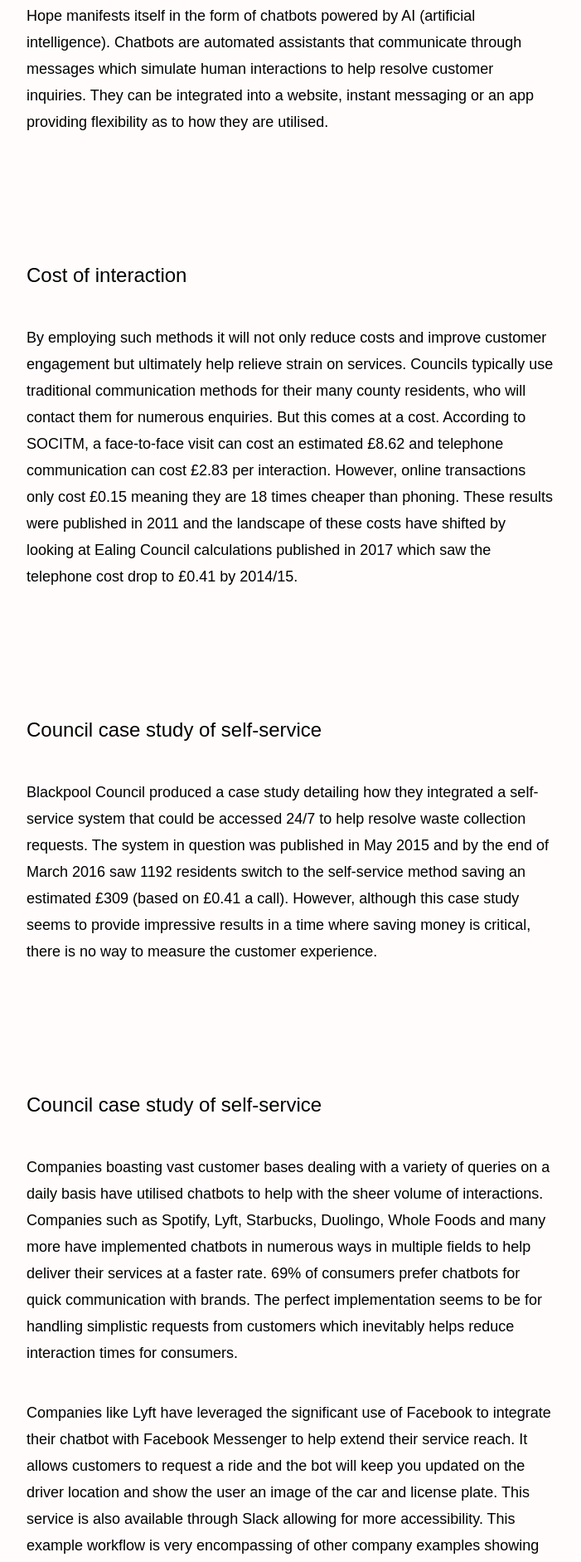
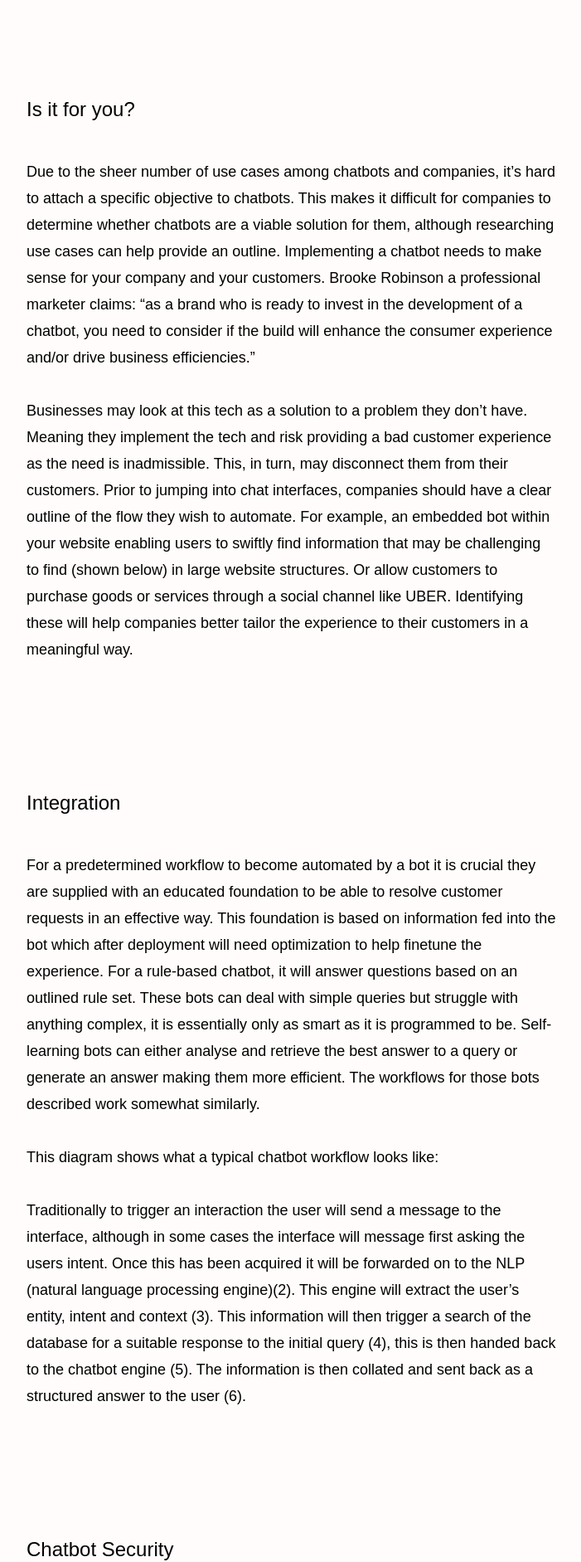
Before and after one commit to YAKKIOS/Yakkios-Studio-Site, a plain HTML site: page article 2.html in a window 1280 px wide. Shown: the part 1920-3803 px from the top of the page at 83% size, without its empty margins (288-989 px from the left). Drawn offline with nearby package versions, Linux system fonts and the light colour scheme; a small style sheet from the web is missing.

Commit message:
Added article 2

```diff
--- a/article 2.html
+++ b/article 2.html
@@ -94,39 +94,42 @@
 
 <div class="article">
   <div class="padding-block"></div>
-  <p>As we look into the future we can relish the fact that emerging technology is helping reshape our future for the better. Technology is forever evolving and consistently moving towards cost effectiveness, ease, speed and sophistication at an extraordinary rate.</p>
+  <p>This is the 2nd article in a 2-part series exploring chatbots as an experience. If you haven’t read the first article where we look at how chatbots can be used for high volume interactions, you can find the article <a href="">here</a>. But how viable are chat interfaces?</p>
 
-  <p>Sadly at the time of writing this blog insight, further cuts to local authorities were announced, with 36% of funding being cut by next year (2019) which is the biggest since 2010. Although ever increasing demand on public services and looming budget cuts threaten to stretch local councils even more, there are numerous digital transformation solutions to help alleviate building pressure. Admittedly the situation does not look optimal, however the ever increasing cost effective methods of dealing with customer enquiries provide hope.</p>
+  <h2>The chatbot market</h2>
 
-  <!--h3>"It is a long established fact that a reader will be distracted by the readable content of a page when looking at its layout. The point of using Lorem Ipsum is that it has a more-or-less normal distribution of letters, as opposed to using 'Content here, content here', making it look like readable English."</h3-->
+  <p>The chatbot market had an estimated worth of $190 million during 2016 and is predicted to see significant growth to $1.25 billion by 2025 which shows an unprecedented rise in adoption on a large scale. According to market analysis submitted by Grand Research Report, the top 3 markets expected to adopt this tech are E-commerce, Healthcare and Banking financial services. Although this market growth looks promising, it does not necessarily quantify whether the interfaces are viable for everybody or even at all.</p>
 
-  <h2>What can help?</h2>
+  <h2>Is it for you?</h2>
 
-  <p>Hope manifests itself in the form of chatbots powered by AI (artificial intelligence). Chatbots are  automated assistants that communicate through messages which simulate human interactions to help resolve customer inquiries. They can be integrated into a website, instant messaging or an app providing flexibility as to how they are utilised.</p>
+  <p>Due to the sheer number of use cases among chatbots and companies, it’s hard to attach a specific objective to chatbots. This makes it difficult for companies to determine whether chatbots are a viable solution for them, although researching use cases can help provide an outline. Implementing a chatbot needs to make sense for your company and your customers. Brooke Robinson a professional marketer claims: “as a brand who is ready to invest in the development of a chatbot, you need to consider if the build will enhance the consumer experience and/or drive business efficiencies.”
+  <br>
+  <br>
+  Businesses may look at this tech as a solution to a problem they don’t have. Meaning they implement the tech and risk providing a bad customer experience as the need is inadmissible. This, in turn, may disconnect them from their customers. Prior to jumping into chat interfaces, companies should have a clear outline of the flow they wish to automate. For example, an embedded bot within your website enabling users to swiftly find information that may be challenging to find (shown below) in large website structures. Or allow customers to purchase goods or services through a social channel like UBER. Identifying these will help companies better tailor the experience to their customers in a meaningful way.</p>
 
-  <h2>Cost of interaction</h2>
+  <h2>Integration</h2>
 
-  <p>By employing such methods it will not only reduce costs and improve customer engagement but ultimately help relieve strain on services. Councils typically use traditional communication methods for their many county residents, who will contact them for numerous enquiries. But this comes at a cost. According to SOCITM, a face-to-face visit can cost an estimated £8.62 and telephone communication can cost £2.83 per interaction. However, online transactions only cost £0.15 meaning they are 18 times cheaper than phoning. These results were published in 2011 and the landscape of these costs have shifted by looking at Ealing Council calculations published in 2017 which saw the telephone cost drop to £0.41 by 2014/15.</p>
+  <p>For a predetermined workflow to become automated by a bot it is crucial they are supplied with an educated foundation to be able to resolve customer requests in an effective way. This foundation is based on information fed into the bot which after deployment will need optimization to help finetune the experience. For a rule-based chatbot, it will answer questions based on an outlined rule set. These bots can deal with simple queries but struggle with anything complex, it is essentially only as smart as it is programmed to be. Self-learning bots can either analyse and retrieve the best answer to a query or generate an answer making them more efficient. The workflows for those bots described work somewhat similarly.
+  <br>
+  <br>
+  This diagram shows what a typical chatbot workflow looks like:
+  <br>
+  <br>
+  Traditionally to trigger an interaction the user will send a message to the interface, although in some cases the interface will message first asking the users intent. Once this has been acquired it will be forwarded on to the NLP (natural language processing engine)(2). This engine will extract the user’s entity, intent and context (3). This information will then trigger a search of the database for a suitable response to the initial query (4), this is then handed back to the chatbot engine (5). The information is then collated and sent back as a structured answer to the user (6).</p>
 
-  <h2>Council case study of self-service</h2>
+  <h2>Chatbot Security</h2>
 
-  <p>Blackpool Council produced a case study detailing how they integrated a self-service system that could be accessed 24/7 to help resolve waste collection requests. The system in question was published in May 2015 and by the end of March 2016 saw 1192 residents switch to the self-service method saving an estimated £309 (based on £0.41 a call). However, although this case study seems to provide impressive results in a time where saving money is critical, there is no way to measure the customer experience.</p>
+  <p>As with any other technology, chatbot security is of the utmost importance. Even more so as chatbots are equipped to handle financial and personal details through social media platforms bypassing rigorous verification processes. Although this worry is understandable chatbots are equipped with varying layers of security to help ensure their data is secure. Chatbots, for the most part, don’t really present security issues that haven’t already been fleshed out. While they are a fairly new technology the protocols used to protect them are not. The hosting platforms have their own security systems in place.
+  <br>
+  <br>
+  Chatbots use two main processes to ensure data protection. The first is user authentication and the second is authorization. Authentication can include two-factor and biometric. Much like banking apps when the user’s identity has been verified a generated authentication token will be sent to the receiving chatbot along with the request, in turn, they will then provide the requested information back to the user. For added protection authentication timeouts can be implemented which will revoke the user’s access after a given amount of time.
+  <br>
+  <br>
+  Providing authorization usually requires the user to undertake a specific task. For example, a push notification sent to their phone instructing them to follow a link or re-enter a code into the chat interface.</p>
 
-  <h2>Council case study of self-service</h2>
+  <h2>Conclusion</h2>
 
-  <p>Companies boasting vast customer bases dealing with a variety of queries on a daily basis have utilised chatbots to help with the sheer volume of interactions. Companies such as Spotify, Lyft, Starbucks, Duolingo, Whole Foods and many more have implemented chatbots in numerous ways in multiple fields to help deliver their services at a faster rate. 69% of consumers prefer chatbots for quick communication with brands. The perfect implementation seems to be for handling simplistic requests from customers which inevitably helps reduce interaction times for consumers.</p>
-
-<p>Companies like Lyft have leveraged the significant use of Facebook to integrate their chatbot with Facebook Messenger to help extend their service reach. It allows customers to request a ride and the bot will keep you updated on the driver location and show the user an image of the car and license plate. This service is also available through Slack allowing for more accessibility. This example workflow is very encompassing of other company examples showing how most chatbots are used to fulfill customer requests and enquiries.</p>
-
-<p>There are 2 types of chatbot which differ dramatically. One which acts within a set of rules requiring a smaller skillset and is limited to answering specific questions meaning limited usability. The other type is machine learning which learns from each exchange and actively seeks context to help determine if an answer will resolve the customer question.</p>
-
-<p>Royal Bank of Scotland have adopted a chatbot titled Cora who has 1,000 responses to over 200 customer queries. The chatbot will map out all possible replies to a customer query when received and estimate how likely each one is to answer the customers message. If the confidence of that answer is above a predetermined threshold it will reply automatically. If the level drops below that threshold or they reply no to “Has this answered your question” the chatbot will typically invite a customer service employee into the chat to help resolve the problem. This provides a very unique workflow allowing for employees to spend less time dealing with generic enquiries.</p>
-
-<p>There are many more examples of companies using chatbots to help deal with these high volume interactions. By reviewing these cases we are able to see that the implementation of chatbots have been highly successful and have in fact managed to increase customer engagement.</p>
-
-  <h2>Council case study of self-service</h2>
-
-  <p>Companies boasting vast customer bases dealing with a variety of queries on a daily basis have utilised chatbots to help with the sheer volume of interactions. Companies such as Spotify, Lyft, Starbucks, Duolingo, Whole Foods and many more have implemented chatbots in numerous ways in multiple fields to help deliver their services at a faster rate. 69% of consumers prefer chatbots for quick communication with brands. The perfect implementation seems to be for handling simplistic requests from customers which inevitably helps reduce interaction times for consumers.</p>
+  <p>Chatbots can add substantial value to customer interactions at a low cost offering exceptional results. It is important to note that although chatbots are extremely effective they are not a replacement for a human service agent and should be kept in mind. The points outlined within this article should be considered before opting to adopt this technology. To conclude, chatbots are a very viable solution for companies looking to resolve high volume interactions.</p>
 
 
 </div>
```
